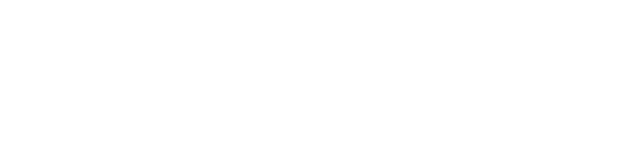
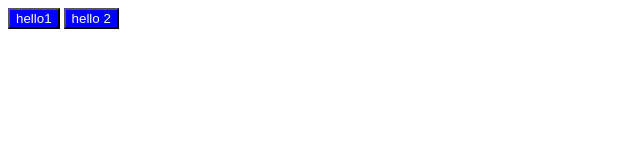
Before and after one commit to MuradEminov/testing_codex, a plain HTML site: page index.html in a window 1280 px wide. Shown: the whole page, without its empty margins (0-640 px from the left). Drawn offline with Linux system fonts and the light colour scheme.

Commit message:
Add blue hello buttons

```diff
--- a/index.html
+++ b/index.html
@@ -9,6 +9,9 @@
 
 <body>
 
+    <button style="background-color: blue; color: white;">hello1</button>
+    <button style="background-color: blue; color: white;">hello 2</button>
+
 </body>
 
 </html>
```
